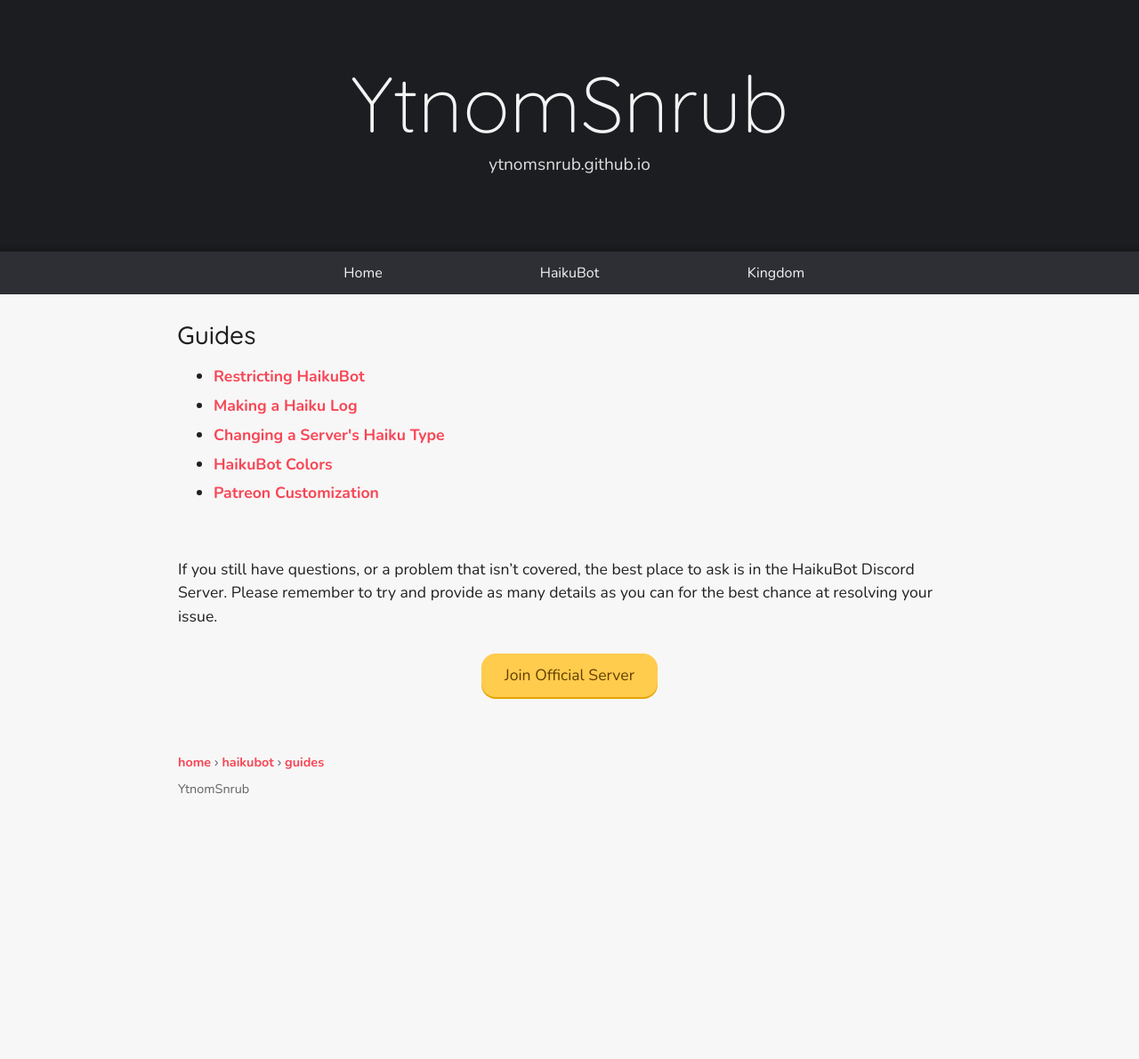
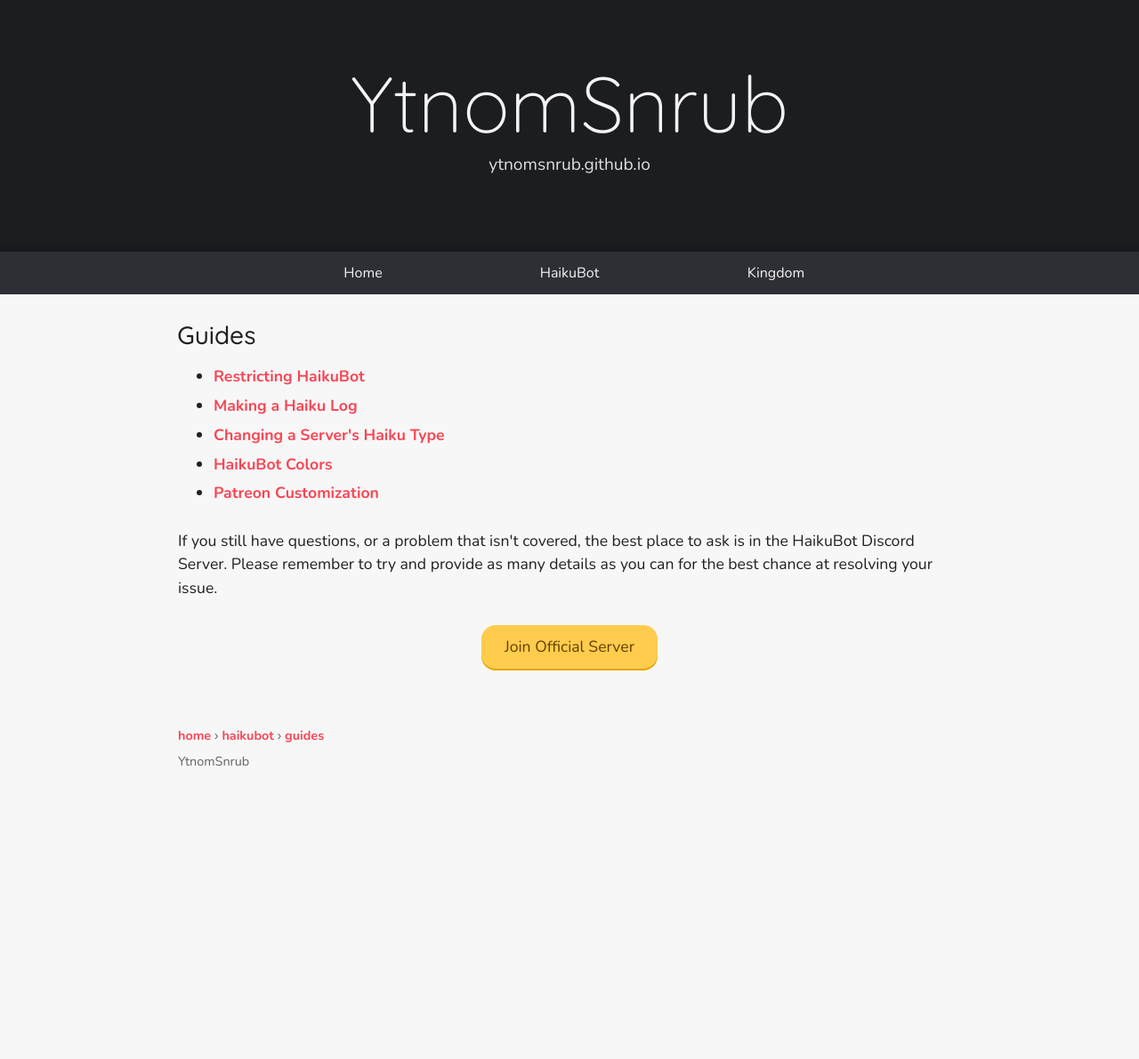
Before and after one commit to YtnomSnrub/ytnomsnrub.github.io, a Jekyll site: the page built from haikubot/guides/index.md, in a window 1280 px wide. Shown: the whole page at 89% size. Built offline with Jekyll 4.4.1, drawn with Linux system fonts in a browser that asks for light colours; nearby versions of some CDN libraries; our own code applies the rules of GitHub Pages for plain Markdown files.

Commit message:
Sytle fixes

```diff
--- a/_includes/content/haikubot-guides.html
+++ b/_includes/content/haikubot-guides.html
@@ -9,4 +9,14 @@
         <li><a href="/haikubot/guides/haikubot-colors">HaikuBot Colors</a></li>
         <li><a href="/haikubot/guides/patreon-customization">Patreon Customization</a></li>
     </ul>
+
+    <p>If you still have questions, or a problem that isn't covered, the best place to ask is in the HaikuBot Discord
+        Server. Please remember to try and provide as many details as you can for the best chance at resolving your
+        issue.</p>
+
+    <div class="button-row">
+        <a class="button button-haiku" href="https://discord.gg/Cm5v93M">
+            <span class="button-inner">Join Official Server</span>
+        </a>
+    </div>
 </div>
--- a/_includes/header.html
+++ b/_includes/header.html
@@ -7,8 +7,10 @@
 
     <div id="PageTabs" class="page-tabs">
         <div class="page-tabs-inner">
-            {% for path in page_paths %} {% assign my_page = site.pages | where: "path", path | first %} {% if my_page.title %}
-            <a class="page-link {% if page.url == my_page.url %} page-link-current {% endif %}" href="{{ my_page.url | relative_url }}">{{ my_page.title | escape }}</a>
+            {% for path in page_paths %} {% assign my_page = site.pages | where: "path", path | first %}
+            {% if my_page.title %}
+            <a class="page-link{% if page.url == my_page.url %} page-link-current{% endif %}"
+                href="{{ my_page.url | relative_url }}">{{ my_page.title | escape }}</a>
             {% endif %} {% endfor %}
         </div>
     </div>
--- a/_scss/page/buttons.scss
+++ b/_scss/page/buttons.scss
@@ -3,7 +3,7 @@
     flex-direction: row;
 
     margin: auto;
-    padding-bottom: 1.4rem;
+    padding-bottom: 1.5rem;
 
     align-items: center;
     justify-content: center;
--- a/_scss/page/content.scss
+++ b/_scss/page/content.scss
@@ -2,9 +2,9 @@
     position: relative;
 
     max-width: 880px;
-    min-height: calc(100vh - #{$tabs-height-small} - 1.5rem);
+    min-height: calc(100vh - #{$tabs-height} - 1.5rem);
     margin: auto;
-    padding: $tabs-height-small 1.5rem 2rem;
+    padding: $tabs-height 1.5rem 2rem;
 
     font-size: 1.1rem;
 
@@ -14,15 +14,13 @@
 
     @media screen and (max-width: $medium-breakpoint) {
         max-width: $small-breakpoint;
-        padding: $tabs-height-small 1rem 2rem;
+        padding: $tabs-height 1rem 2rem;
     }
 
     @media screen and (max-width: $small-breakpoint) {
         overflow-x: hidden;
-    }
 
-    @media screen and (max-width: $tiny-breakpoint) {
-        padding: $tabs-height-small 0.75rem 2rem;
+        max-width: 100vw;
     }
 
     &.content-wide {
@@ -30,10 +28,6 @@
 
         @media screen and (max-width: 1400px) {
             max-width: 880px;
-        }
-
-        @media screen and (max-width: 880px) {
-            max-width: 100vw;
         }
     }
 
--- a/_scss/page/header.scss
+++ b/_scss/page/header.scss
@@ -106,7 +106,7 @@
         height: $tabs-height;
         margin: auto;
 
-        transition: height 0.15s $m-ease-in-out;
+        transition: height 0.1s $m-ease-in-out;
         text-align: center;
     }
 
--- a/_scss/page/panels.scss
+++ b/_scss/page/panels.scss
@@ -3,13 +3,17 @@
 .main-content .content-panel {
     position: relative;
 
-    padding-top: 24px;
-    padding-bottom: 32px;
+    margin-top: -$tabs-height + $tabs-height-small;
+    padding-top: $tabs-height - $tabs-height-small;
 
     &,
     h1,
     h2 {
         color: $text-color-dark;
+    }
+
+    h2:first-child {
+        padding-top: 2rem;
     }
 
     a:not(.button):not(.header-link) {
--- a/_scss/page/text.scss
+++ b/_scss/page/text.scss
@@ -12,7 +12,7 @@
 }
 
 h1 {
-    padding-top: calc(#{$tabs-height} + 1rem);
+    padding-top: 2.5rem;
     padding-bottom: 2rem;
 
     font-size: 4.0rem;
@@ -20,6 +20,8 @@
 @include font-heading;
 
     @media (max-width: $large-breakpoint) {
+        padding-top: 2rem;
+
         font-size: 3.5rem;
     }
 
--- a/_scss/transitions.scss
+++ b/_scss/transitions.scss
@@ -98,6 +98,18 @@
 
         a.page-link-current {
             color: $text-color;
+
+            &:focus {
+                &::before {
+                    background-color: $background-color;
+                }
+            }
+
+            &:hover {
+                &::before {
+                    background-color: darken($background-color, 3%);
+                }
+            }
         }
     }
 }
--- a/haikubot/guides/index.md
+++ b/haikubot/guides/index.md
@@ -3,11 +3,3 @@
 ---
 
 {% include content/haikubot-guides.html %}
-
-If you still have questions, or a problem that isn't covered, the best place to ask is in the HaikuBot Discord Server. Please remember to try and provide as many details as you can for the best chance at resolving your issue.
-
-<div class="button-row">
-    <a class="button button-haiku" href="https://discord.gg/Cm5v93M">
-        <span class="button-inner">Join Official Server</span>
-    </a>
-</div>
```
Also changed, not shown: haikubot/index.md (+0 -8 lines).
